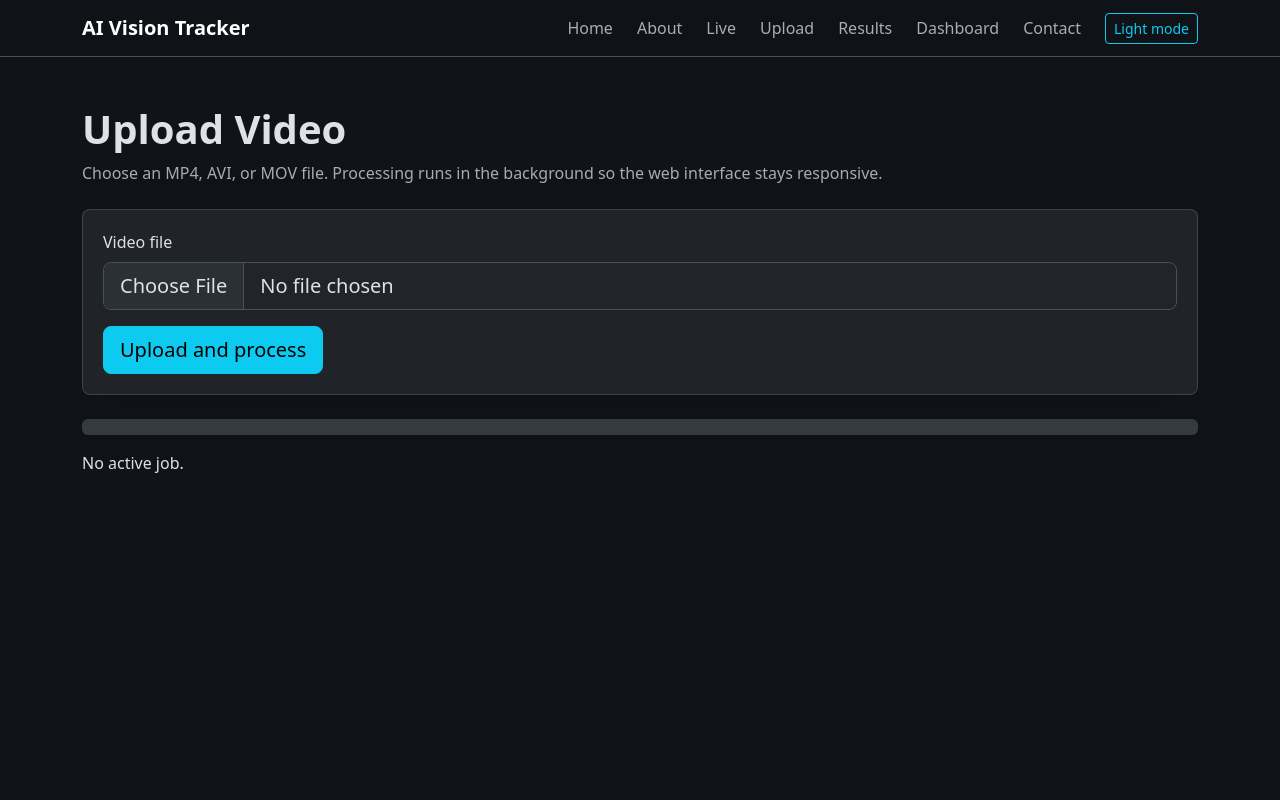
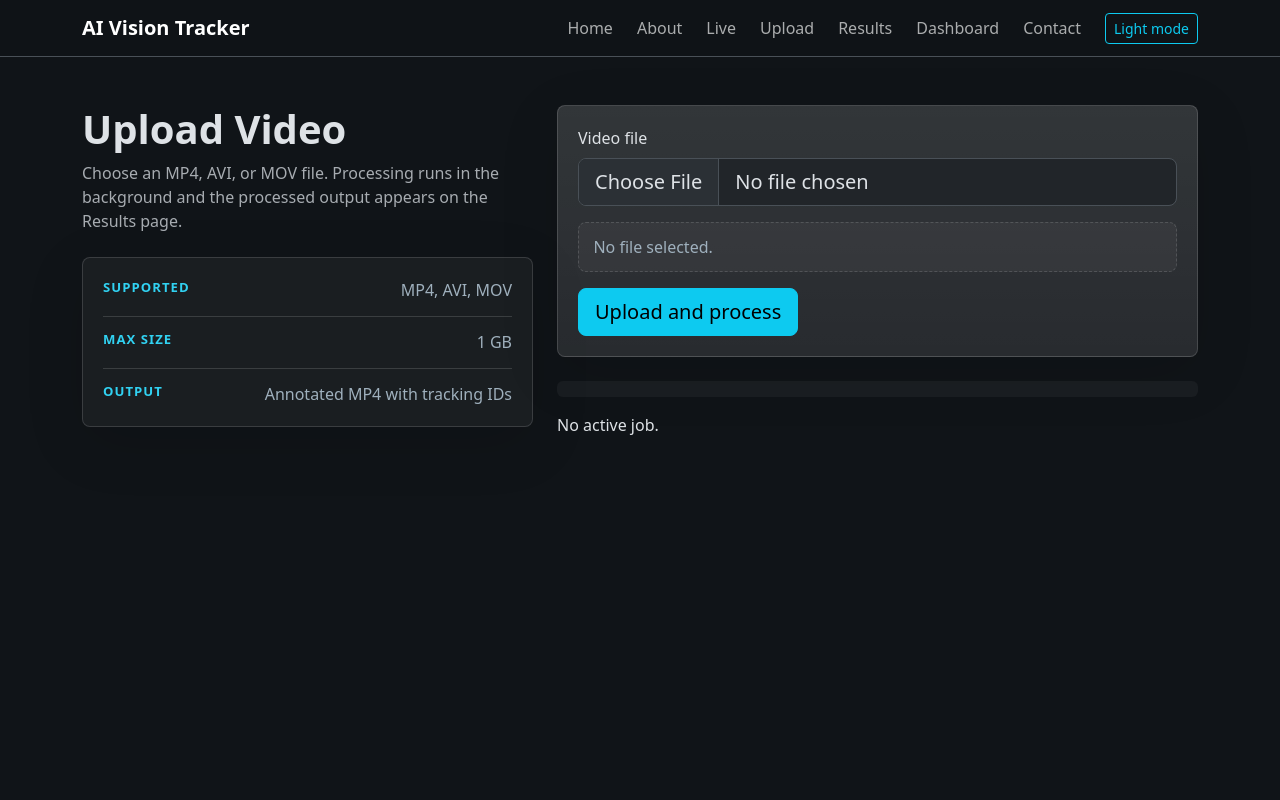
Before and after one commit to amitpal200/AI-Vision-Tracker, a Flask app: page /upload in a window 1280 px wide. Run offline with Flask 3, Linux system fonts and the light colour scheme.

Commit message:
Improve dashboard controls and upload experience

```diff
--- a/static/css/styles.css
+++ b/static/css/styles.css
@@ -3,6 +3,7 @@
   --line: rgba(255, 255, 255, 0.14);
   --accent: #31d2f2;
   --accent-2: #57cc99;
+  --muted-panel: rgba(255, 255, 255, 0.045);
 }
 
 body {
@@ -69,6 +70,7 @@
 .feature-card,
 .info-panel,
 .upload-panel,
+.upload-tips,
 .metric,
 .chart-panel {
   height: 100%;
@@ -77,6 +79,53 @@
   border-radius: 8px;
   background: var(--panel);
   box-shadow: 0 16px 60px rgba(0, 0, 0, 0.12);
+}
+
+.upload-panel,
+.chart-panel {
+  background:
+    linear-gradient(180deg, rgba(255, 255, 255, 0.08), rgba(255, 255, 255, 0.035)),
+    var(--panel);
+}
+
+.upload-tips {
+  display: grid;
+  gap: 0.85rem;
+  background: var(--muted-panel);
+}
+
+.upload-tips div {
+  display: flex;
+  justify-content: space-between;
+  gap: 1rem;
+  padding-bottom: 0.85rem;
+  border-bottom: 1px solid var(--line);
+}
+
+.upload-tips div:last-child {
+  padding-bottom: 0;
+  border-bottom: 0;
+}
+
+.upload-tips strong,
+.panel-title {
+  color: var(--accent);
+  font-size: 0.82rem;
+  text-transform: uppercase;
+  letter-spacing: 0.08em;
+}
+
+.upload-tips span,
+.file-summary {
+  color: #9fb0bd;
+}
+
+.file-summary {
+  min-height: 1.5rem;
+  padding: 0.75rem 0.9rem;
+  border: 1px dashed var(--line);
+  border-radius: 8px;
+  background: var(--muted-panel);
 }
 
 .feature-card {
@@ -127,7 +176,17 @@
 }
 
 .chart-panel {
+  position: relative;
   min-height: 340px;
+}
+
+.panel-title {
+  margin-bottom: 1rem;
+}
+
+.progress {
+  height: 1rem;
+  background: var(--muted-panel);
 }
 
 @keyframes scan {
--- a/static/js/app.js
+++ b/static/js/app.js
@@ -2,6 +2,7 @@
 const toastText = document.getElementById("toastText");
 const appToast = toastElement ? new bootstrap.Toast(toastElement) : null;
 const themeToggle = document.getElementById("themeToggle");
+const allowedVideoExtensions = ["mp4", "avi", "mov"];
 
 function notify(message) {
   if (!appToast) return;
@@ -50,35 +51,91 @@
 });
 
 const uploadForm = document.getElementById("uploadForm");
+const videoFile = document.getElementById("videoFile");
+const fileSummary = document.getElementById("fileSummary");
+const uploadButton = document.getElementById("uploadButton");
+
+videoFile?.addEventListener("change", () => {
+  const file = videoFile.files[0];
+  if (!fileSummary) return;
+  if (!file) {
+    fileSummary.textContent = "No file selected.";
+    fileSummary.classList.remove("text-danger");
+    return;
+  }
+  const extension = file.name.split(".").pop().toLowerCase();
+  const sizeMb = (file.size / (1024 * 1024)).toFixed(2);
+  fileSummary.textContent = `${file.name} | ${sizeMb} MB`;
+  fileSummary.classList.toggle("text-danger", !allowedVideoExtensions.includes(extension));
+});
+
 uploadForm?.addEventListener("submit", async (event) => {
   event.preventDefault();
+  const file = videoFile?.files[0];
+  if (!file) {
+    notify("Choose a video before uploading");
+    return;
+  }
+  const extension = file.name.split(".").pop().toLowerCase();
+  if (!allowedVideoExtensions.includes(extension)) {
+    notify("Unsupported format. Upload MP4, AVI, or MOV.");
+    return;
+  }
   const formData = new FormData(uploadForm);
+  setUploadState(0, "Uploading video...", true);
+  try {
     const response = await fetch("/api/upload", { method: "POST", body: formData });
     const data = await response.json();
     if (!response.ok) {
+      setUploadState(0, data.error || "Upload failed", false);
       notify(data.error || "Upload failed");
       return;
     }
     notify("Upload accepted");
+    setUploadState(1, `Queued job #${data.job_id}`, true);
     pollJob(data.job_id);
+  } catch (_error) {
+    setUploadState(0, "Upload failed. Check the server and try again.", false);
+    notify("Upload failed. Check the server.");
+  }
 });
 
 async function pollJob(jobId) {
+  const timer = setInterval(async () => {
+    try {
+      const response = await fetch(`/api/jobs/${jobId}`);
+      const job = await response.json();
+      const percent = Number(job.progress || 0);
+      setUploadState(percent, `${job.status}: ${job.message || ""}`, true);
+      if (job.status === "completed" || job.status === "failed") {
+        clearInterval(timer);
+        setUploadState(job.status === "completed" ? 100 : percent, `${job.status}: ${job.message || ""}`, false);
+        if (job.status === "completed" && job.output_file) {
+          document.getElementById("uploadStatus").innerHTML = `Completed. <a href="/api/download/${job.output_file}">Download processed video</a>`;
+        }
+      }
+    } catch (_error) {
+      clearInterval(timer);
+      setUploadState(0, "Could not read job status. Check the server.", false);
+    }
+  }, 1200);
+}
+
+function setUploadState(percent, message, isBusy) {
   const progress = document.getElementById("uploadProgress");
   const status = document.getElementById("uploadStatus");
-  const timer = setInterval(async () => {
-    const response = await fetch(`/api/jobs/${jobId}`);
-    const job = await response.json();
-    progress.style.width = `${job.progress || 0}%`;
-    progress.textContent = `${job.progress || 0}%`;
-    status.textContent = `${job.status}: ${job.message || ""}`;
-    if (job.status === "completed" || job.status === "failed") {
-      clearInterval(timer);
-      if (job.status === "completed" && job.output_file) {
-        status.innerHTML = `Completed. <a href="/api/download/${job.output_file}">Download processed video</a>`;
+  const progressShell = progress?.parentElement;
+  const cleanPercent = Math.max(0, Math.min(100, Number(percent) || 0));
+  if (progress) {
+    progress.style.width = `${cleanPercent}%`;
+    progress.textContent = `${cleanPercent}%`;
   }
+  progressShell?.setAttribute("aria-valuenow", String(cleanPercent));
+  if (status) status.textContent = message;
+  if (uploadButton) {
+    uploadButton.disabled = isBusy;
+    uploadButton.textContent = isBusy ? "Processing..." : "Upload and process";
   }
-  }, 1200);
 }
 
 async function loadHistory() {
@@ -149,11 +206,13 @@
 
   const labels = Object.keys(data.class_counts || {});
   const values = Object.values(data.class_counts || {});
+  const chartLabels = labels.length ? labels : ["No data"];
+  const chartValues = values.length ? values : [0];
   if (!classChart) {
     classChart = new Chart(document.getElementById("classChart"), {
       type: "bar",
-      data: { labels, datasets: [{ label: "Objects by class", data: values, backgroundColor: "#31d2f2" }] },
-      options: { responsive: true, maintainAspectRatio: false }
+      data: { labels: chartLabels, datasets: [{ label: "Objects by class", data: chartValues, backgroundColor: "#31d2f2" }] },
+      options: { responsive: true, maintainAspectRatio: false, plugins: { legend: { display: false } } }
     });
     systemChart = new Chart(document.getElementById("systemChart"), {
       type: "doughnut",
@@ -161,14 +220,24 @@
       options: { responsive: true, maintainAspectRatio: false }
     });
   } else {
-    classChart.data.labels = labels;
-    classChart.data.datasets[0].data = values;
+    classChart.data.labels = chartLabels;
+    classChart.data.datasets[0].data = chartValues;
     classChart.update();
     systemChart.data.datasets[0].data = [data.active_tracked_objects || 0, data.fps || 0];
     systemChart.update();
   }
 }
 
+document.getElementById("clearDashboard")?.addEventListener("click", async () => {
+  const confirmed = window.confirm("Clear dashboard detection history?");
+  if (!confirmed) return;
+  const response = await fetch("/api/analytics/clear", { method: "POST" });
+  const data = await response.json();
+  notify(data.message || "Dashboard cleared");
+  loadDashboard();
+  loadHistory();
+});
+
 loadHistory();
 loadJobs();
 loadDashboard();
--- a/templates/upload.html
+++ b/templates/upload.html
@@ -1,18 +1,30 @@
 {% extends "base.html" %}
 {% block content %}
 <section class="container py-5">
+  <div class="row g-4 align-items-start">
+    <div class="col-lg-5">
       <h1 class="fw-bold">Upload Video</h1>
-  <p class="text-secondary-emphasis">Choose an MP4, AVI, or MOV file. Processing runs in the background so the web interface stays responsive.</p>
-  <form id="uploadForm" class="upload-panel mt-4">
+      <p class="text-secondary-emphasis">Choose an MP4, AVI, or MOV file. Processing runs in the background and the processed output appears on the Results page.</p>
+      <div class="upload-tips mt-4">
+        <div><strong>Supported</strong><span>MP4, AVI, MOV</span></div>
+        <div><strong>Max size</strong><span>1 GB</span></div>
+        <div><strong>Output</strong><span>Annotated MP4 with tracking IDs</span></div>
+      </div>
+    </div>
+    <div class="col-lg-7">
+      <form id="uploadForm" class="upload-panel">
         <label for="videoFile" class="form-label">Video file</label>
         <input class="form-control form-control-lg" type="file" id="videoFile" name="video" accept=".mp4,.avi,.mov" required>
-    <button class="btn btn-info btn-lg mt-3" type="submit">Upload and process</button>
+        <div class="file-summary mt-3" id="fileSummary">No file selected.</div>
+        <button class="btn btn-info btn-lg mt-3" id="uploadButton" type="submit">Upload and process</button>
       </form>
       <div class="mt-4">
-    <div class="progress" role="progressbar">
+        <div class="progress" role="progressbar" aria-label="Upload processing progress" aria-valuemin="0" aria-valuemax="100" aria-valuenow="0">
           <div class="progress-bar progress-bar-striped progress-bar-animated" id="uploadProgress" style="width: 0%">0%</div>
         </div>
-    <p class="mt-3" id="uploadStatus">No active job.</p>
+        <p class="mt-3 mb-0" id="uploadStatus">No active job.</p>
+      </div>
+    </div>
   </div>
 </section>
 {% endblock %}
```
Also changed, not shown: app/routes/api.py (+25 -1 lines), app/utils/database.py (+7 -0 lines), templates/dashboard.html (+19 -3 lines). Lines whose indentation alone changed are shown as unchanged.
